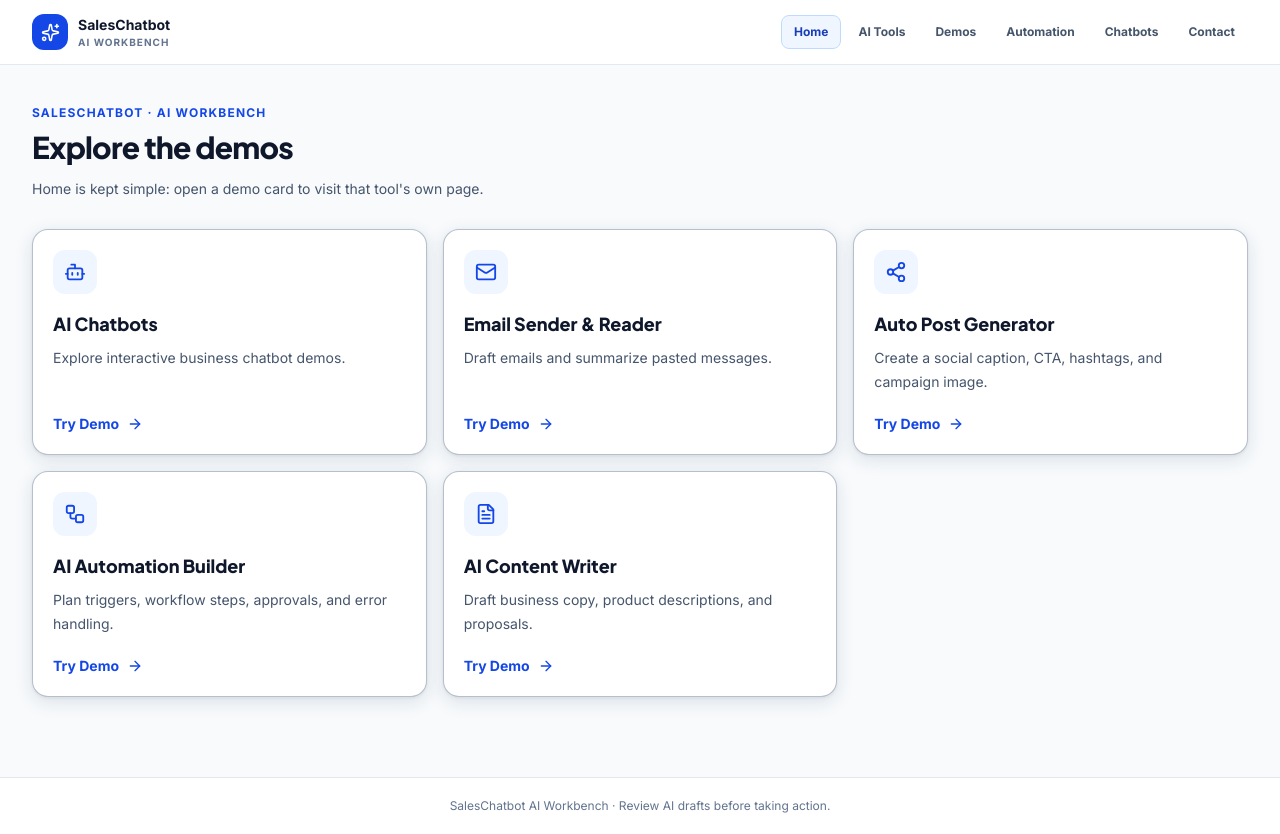
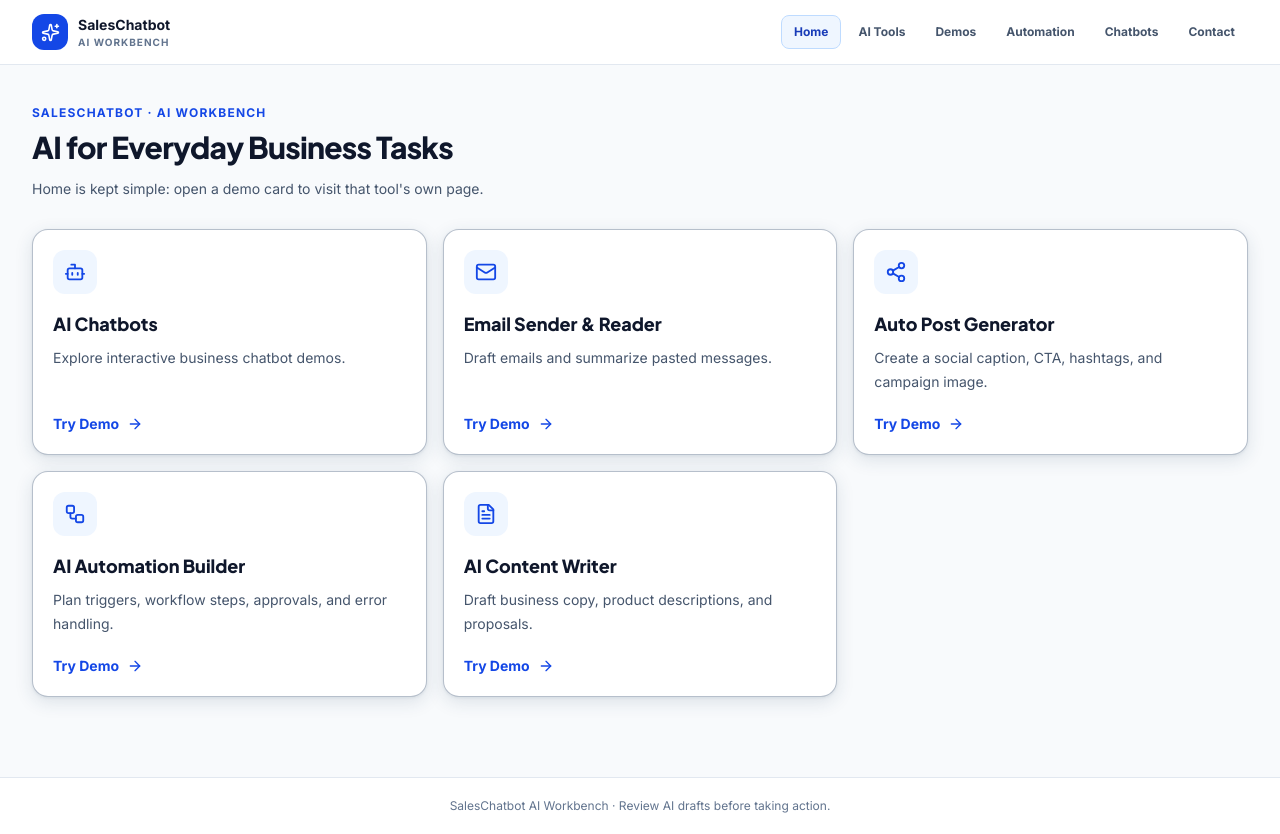
Before and after one commit to naseerudddinn204-maker/sales-chatbot-3, a React (Vite) app: page / in a window 1280 px wide. Built offline with nearby package versions, Linux system fonts and the light colour scheme; no server answers.

Commit message:
Update public page headings and keep home demo cards

```diff
--- a/src/components/PublicPages.tsx
+++ b/src/components/PublicPages.tsx
@@ -21,10 +21,10 @@ const cards = [
 const button = 'inline-flex items-center justify-center gap-2 rounded-xl bg-blue-700 px-4 py-3 text-sm font-bold text-white transition hover:bg-blue-800 disabled:cursor-not-allowed disabled:opacity-50';
 const input = 'mt-2 w-full rounded-xl border border-slate-200 bg-white px-3.5 py-3 text-sm text-slate-800 outline-none focus:border-blue-500 focus:ring-4 focus:ring-blue-100';
 const toolConfig: Record<string, { title: string; description: string; tool: string; placeholder: string; icon: React.ElementType }> = {
-  email: { title: 'Email Sender & Reader', description: 'Draft an email or paste one to get a clear summary. Drafts stay here for review; sending opens your own mail app.', tool: 'email', placeholder: 'e.g. Follow up with a customer after a product demo', icon: Mail },
-  automation: { title: 'AI Automation Builder', description: 'Plan a repeatable workflow with clear steps and human approval. This demo creates a plan; it does not run connected accounts.', tool: 'automation', placeholder: 'e.g. When a lead form arrives, draft a personalized follow-up for review', icon: Workflow },
-  social: { title: 'Auto Post Generator', description: 'Generate a social post and optionally create a matching campaign image.', tool: 'social', placeholder: 'e.g. Launch announcement for our new AI service', icon: Share2 },
-  writer: { title: 'AI Content Writer', description: 'Create a useful first draft for business content, product pages, proposals, or articles.', tool: 'writer', placeholder: 'e.g. Write a product description for a small-business AI assistant', icon: FileText },
+  email: { title: 'Write and Understand Emails Faster', description: 'Draft an email or paste one to get a clear summary. Drafts stay here for review; sending opens your own mail app.', tool: 'email', placeholder: 'e.g. Follow up with a customer after a product demo', icon: Mail },
+  automation: { title: 'Turn Repetitive Tasks into Workflows', description: 'Plan a repeatable workflow with clear steps and human approval. This demo creates a plan; it does not run connected accounts.', tool: 'automation', placeholder: 'e.g. When a lead form arrives, draft a personalized follow-up for review', icon: Workflow },
+  social: { title: 'Create Social Posts in Less Time', description: 'Generate a social post and optionally create a matching campaign image.', tool: 'social', placeholder: 'e.g. Launch announcement for our new AI service', icon: Share2 },
+  writer: { title: 'Turn Ideas into Clear Content', description: 'Create a useful first draft for business content, product pages, proposals, or articles.', tool: 'writer', placeholder: 'e.g. Write a product description for a small-business AI assistant', icon: FileText },
 };
 function saveTextFile(filename: string, content: string) {
   const url = URL.createObjectURL(new Blob([content], { type: 'text/plain;charset=utf-8' }));
@@ -90,10 +90,10 @@ export const PublicPages: React.FC<{ page: PageId }> = ({ page }) => {
   if (page === 'automation') return <ToolPage kind="automation"/>;
   if (page === 'social') return <ToolPage kind="social"/>;
   if (page === 'writer') return <ToolPage kind="writer"/>;
-  if (page === 'ai-tools') return <CardGrid title="AI Tools" description="Choose one focused tool. Each opens on its own page and keeps its own result." subset={cards.slice(0, 4)} />;
-  if (page === 'demos') return <CardGrid title="Demo Library" description="Open an interactive demo and see what each tool can do." />;
-  if (page === 'contact') return <main className="mx-auto max-w-3xl px-4 py-12 sm:px-6"><h1 className="text-3xl font-extrabold">Request a demo</h1><p className="mt-3 text-sm leading-6 text-slate-600">Explore the demos first, then contact your SalesChatbot team to discuss integrations and custom workflows.</p><div className="mt-6 rounded-2xl border border-slate-200 bg-white p-5"><p className="font-bold">Available demos</p><div className="mt-3 flex flex-wrap gap-3"><a className={button} href="/demos">Browse demos <ArrowRight size={16}/></a><a className="rounded-xl border border-slate-200 px-4 py-3 text-sm font-bold" href="/ai-tools">Explore AI tools</a></div></div></main>;
-  return <CardGrid title="Explore the demos" description="Home is kept simple: open a demo card to visit that tool's own page." subset={[cards[4], cards[0], cards[1], cards[2], cards[3]]} />;
+  if (page === 'ai-tools') return <CardGrid title="Tools to Get More Done" description="Choose one focused tool. Each opens on its own page and keeps its own result." subset={cards.slice(0, 4)} />;
+  if (page === 'demos') return <CardGrid title="See AI Tools in Action" description="Open an interactive demo and see what each tool can do." />;
+  if (page === 'contact') return <main className="mx-auto max-w-3xl px-4 py-12 sm:px-6"><h1 className="text-3xl font-extrabold">Let’s Discuss Your Business Needs</h1><p className="mt-3 text-sm leading-6 text-slate-600">Explore the demos first, then contact your SalesChatbot team to discuss integrations and custom workflows.</p><div className="mt-6 rounded-2xl border border-slate-200 bg-white p-5"><p className="font-bold">Available demos</p><div className="mt-3 flex flex-wrap gap-3"><a className={button} href="/demos">Browse demos <ArrowRight size={16}/></a><a className="rounded-xl border border-slate-200 px-4 py-3 text-sm font-bold" href="/ai-tools">Explore AI tools</a></div></div></main>;
+  return <CardGrid title="AI for Everyday Business Tasks" description="Home is kept simple: open a demo card to visit that tool's own page." subset={[cards[4], cards[0], cards[1], cards[2], cards[3]]} />;
 };
 export const PublicLayout: React.FC<{ children: React.ReactNode; page: PageId }> = ({ children, page }) => {
   const [menu, setMenu] = useState(false);
```
